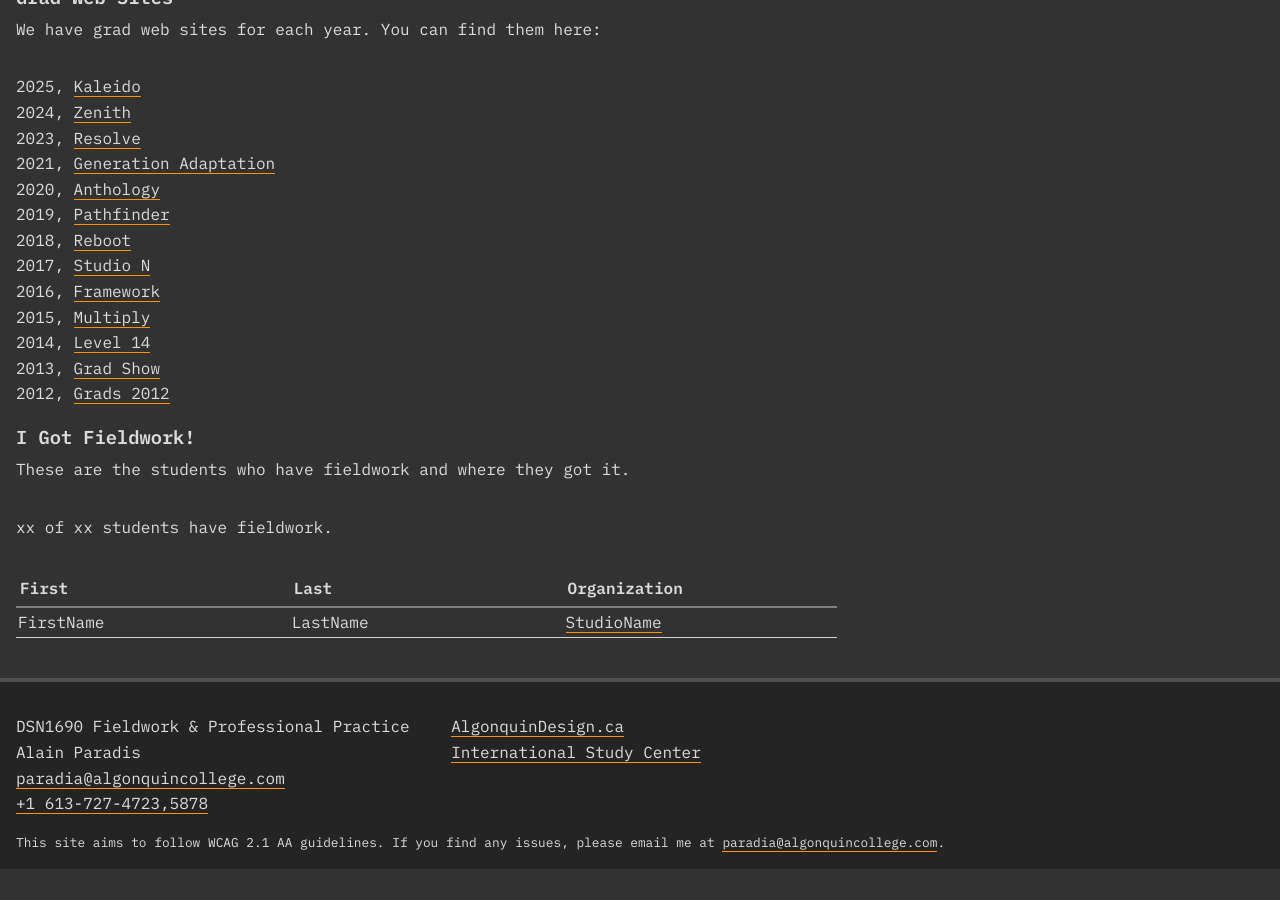
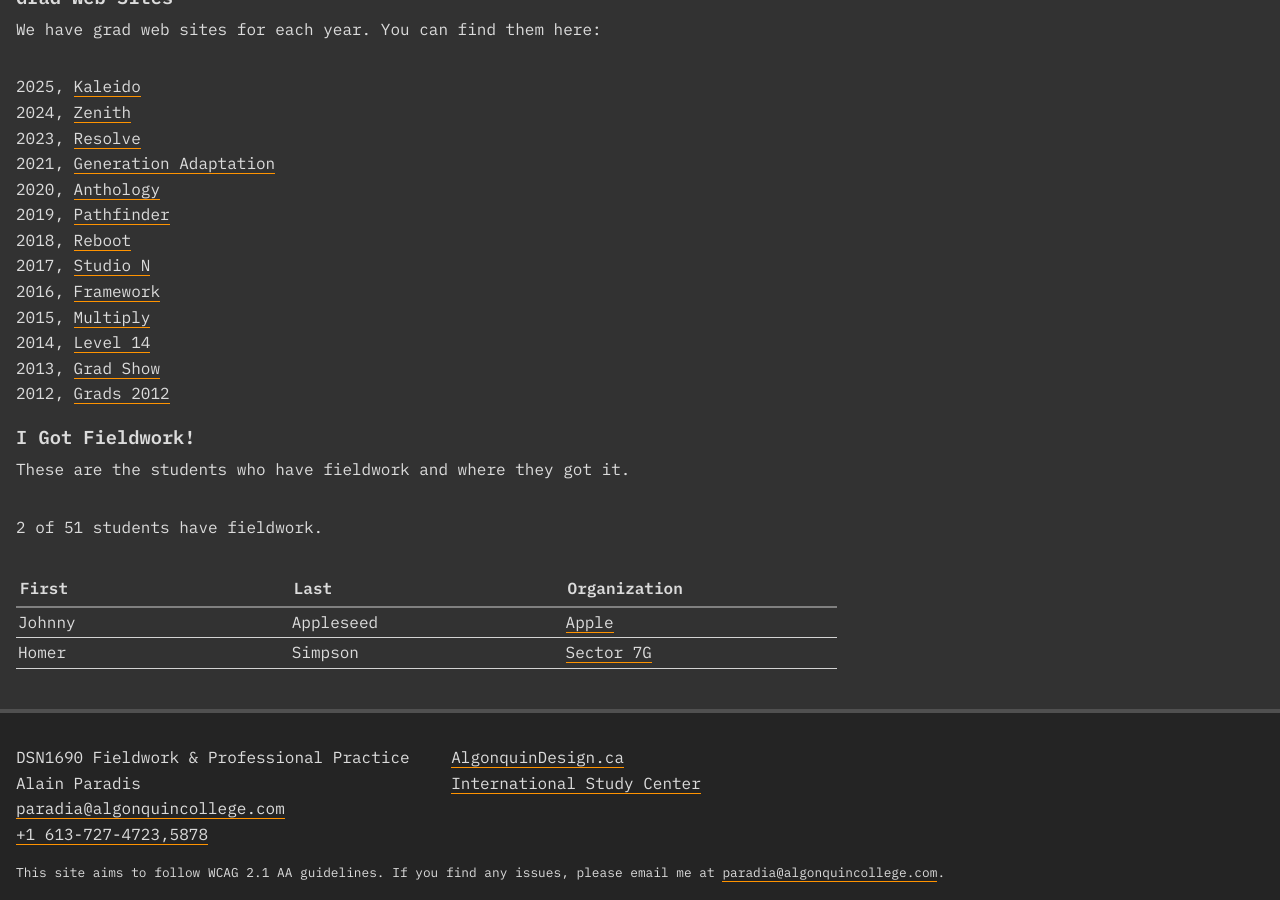
Before and after one commit to AlainParadis/wil, a Jekyll site: the page built from index.md, in a window 1280 px wide and 900 px high, scrolled down 624 px. Built offline with Jekyll 4.4.1, drawn with Linux system fonts in a browser that asks for light colours; before the commit the page ends 1493 px from its top, so only the background shows below that.

Commit message:
create data file for i got fieldwork

```diff
--- a/_config.yml
+++ b/_config.yml
@@ -18,5 +18,6 @@ github_username:  alainparadis
 collections:
   posts:
     output: true
+total_students: 51
 plugins:
     - jekyll-sitemap
--- a/index.md
+++ b/index.md
@@ -32,8 +32,25 @@ We have grad web sites for each year. You can find them here:
 
 These are the students who have fieldwork and where they got it.
 
-xx of xx students have fieldwork.
+{% assign fieldwork_count = site.data.i-got-fieldwork | size %}
 
-|First|Last|Organization|
-|:----|:----|:----|
-|FirstName|LastName|[StudioName](https://www.apple.ca)|
+<p>{{ fieldwork_count }} of {{ site.total_students }} students have fieldwork.</p>
+
+<table>
+  <thead>
+    <tr>
+      <th>First</th>
+      <th>Last</th>
+      <th>Organization</th>
+    </tr>
+  </thead>
+  <tbody>
+    {% for student in site.data.i-got-fieldwork %}
+    <tr>
+      <td>{{ student.first_name }}</td>
+      <td>{{ student.last_name }}</td>
+      <td><a href="{{ student.studio_url }}">{{ student.studio_name }}</a></td>
+    </tr>
+    {% endfor %}
+  </tbody>
+</table>
```
Also changed, not shown: _data/i-got-fieldwork.yml (added, +8 -0 lines).
